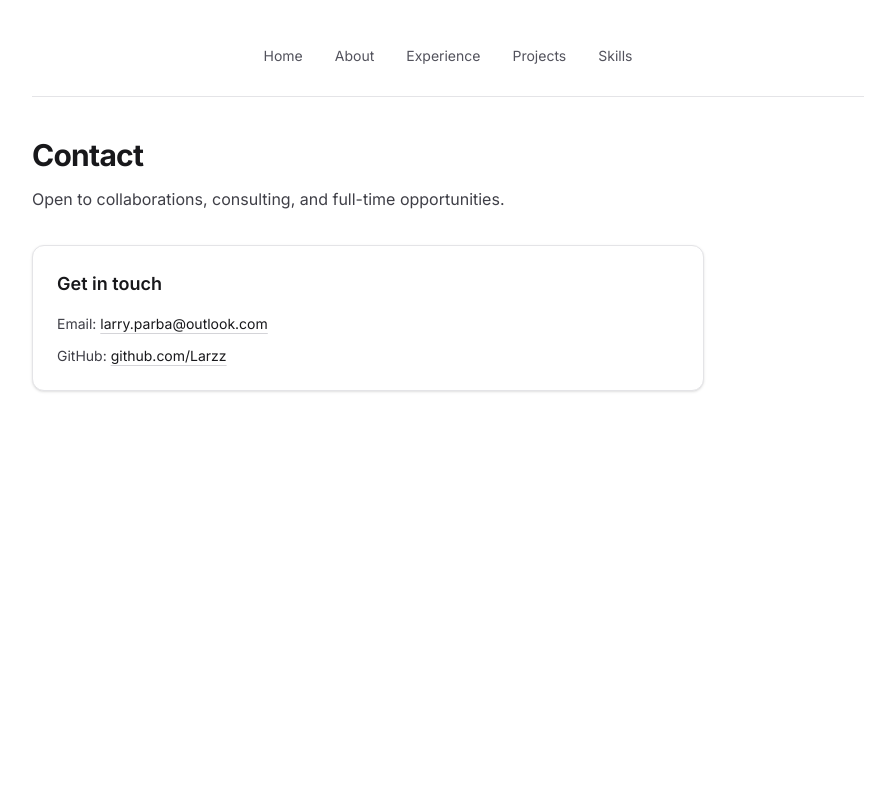
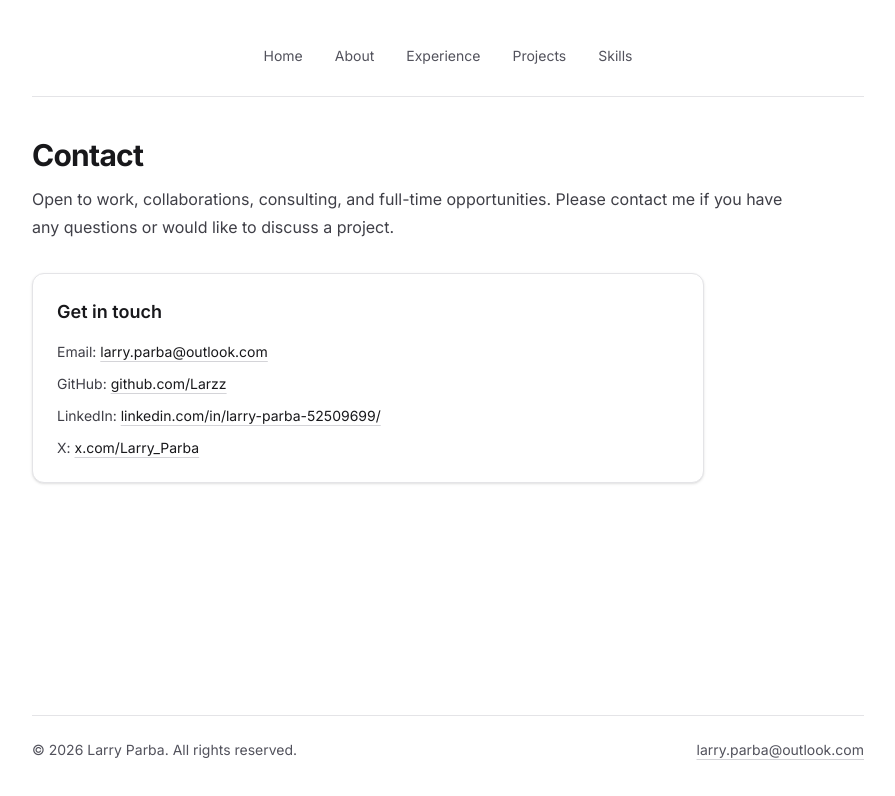
Before and after one commit to Larzz/larryparba.com, a Next.js app: page /contact in a window 1280 px wide. Shown: the top 796 px of the page, without its empty margins (192-1087 px from the left). Built offline with nearby package versions, Linux system fonts and the light colour scheme.

Commit message:
remove line and fix the heading add footer

```diff
--- a/app/contact/page.tsx
+++ b/app/contact/page.tsx
@@ -9,7 +9,7 @@ export default function ContactPage () {
 			<section>
 				<h1 className='text-3xl font-bold tracking-tight text-zinc-900 dark:text-zinc-100'>Contact</h1>
 				<p className='mt-3 max-w-3xl text-base leading-7 text-zinc-700 dark:text-zinc-200'>
-					Open to collaborations, consulting, and full-time opportunities.
+					Open to work, collaborations, consulting, and full-time opportunities. Please contact me if you have any questions or would like to discuss a project.
 				</p>
 			</section>
 
@@ -36,6 +36,32 @@ export default function ContactPage () {
 							github.com/Larzz
 						</Link>
 					</p>
+
+					<p>
+						LinkedIn:{' '}
+						<Link
+							href={profile.linkedin}
+							target='_blank'
+							rel='noreferrer'
+							className='text-zinc-900 dark:text-zinc-100 underline decoration-zinc-300 dark:decoration-zinc-700 underline-offset-4 transition-colors hover:text-rose-500'
+						>
+							linkedin.com/in/larry-parba-52509699/
+						</Link>
+					</p>
+
+					<p>
+						X:{' '}
+						<Link
+							href={profile.twitter}
+							target='_blank'
+							rel='noreferrer'
+							className='text-zinc-900 dark:text-zinc-100 underline decoration-zinc-300 dark:decoration-zinc-700 underline-offset-4 transition-colors hover:text-rose-500'
+						>
+							x.com/Larry_Parba
+						</Link>
+					</p>
+
+
 				</div>
 			</section>
 		</SiteShell>
--- a/app/globals.css
+++ b/app/globals.css
@@ -35,6 +35,11 @@
   }
 }
 
+
+w-line {
+  width: calc(var(--spacing) * 20)
+}
+
 body {
   background: var(--background);
   color: var(--foreground);
--- a/app/page.tsx
+++ b/app/page.tsx
@@ -1,99 +1,118 @@
-import Link from 'next/link'
+import Link from "next/link";
 
-import { SectionCard } from '@/components/site/section-card'
-import { SiteShell } from '@/components/site/site-shell'
-import { ThemeToggle } from '@/components/site/theme-toggle'
-import { coreCompetencies, experience, profile } from '@/lib/resume-data'
+import { SectionCard } from "@/components/site/section-card";
+import { SiteShell } from "@/components/site/site-shell";
+import { ThemeToggle } from "@/components/site/theme-toggle";
+import { coreCompetencies, experience, profile } from "@/lib/resume-data";
 
-import { faXTwitter, faLinkedin, faGithub } from '@fortawesome/free-brands-svg-icons';
-import { faEnvelope } from '@fortawesome/free-solid-svg-icons';
-import { FontAwesomeIcon } from '@fortawesome/react-fontawesome';
+import {
+  faXTwitter,
+  faLinkedin,
+  faGithub,
+} from "@fortawesome/free-brands-svg-icons";
+import { faEnvelope } from "@fortawesome/free-solid-svg-icons";
+import { FontAwesomeIcon } from "@fortawesome/react-fontawesome";
 
-export default function Page () {
+export default function Page() {
   return (
     <SiteShell>
-			<section className='space-y-6 border-b border-zinc-200 pb-10 dark:border-zinc-800'>
+      <section className="space-y-6 border-b  border-zinc-200 pb-10 dark:border-zinc-800">
 
-				<div className='h-1 w-20 rounded-full bg-rose-300' />
-				<p className='text-sm font-medium uppercase tracking-wide text-zinc-500 dark:text-zinc-400'>
+
+        <h1 className="text-4xl font-bold tracking-tight text-zinc-900 dark:text-zinc-100 sm:text-5xl">
+          {profile.name}
+		  <p className="mt-2 text-sm font-medium uppercase tracking-wide text-zinc-500 dark:text-zinc-400">
           Web Application Developer
         </p>
-				<h1 className='text-4xl font-bold tracking-tight text-zinc-900 dark:text-zinc-100 sm:text-5xl'>
-					{profile.name}
         </h1>
-				<p className='text-base leading-7 text-zinc-600 dark:text-zinc-300'>{profile.title}</p>
-				<p className='max-w-3xl text-base leading-7 text-zinc-700 dark:text-zinc-200'>
+        <p className="text-base leading-7 text-zinc-600 dark:text-zinc-300">
+          {profile.title}
+        </p>
+        <p className="max-w-3xl text-base leading-7 text-zinc-700 dark:text-zinc-200">
           {profile.summary}
         </p>
-				<div className='flex flex-wrap items-center gap-5 text-sm'>
+
+        <div className="flex flex-wrap items-center justify-between gap-4">
+
+          <div className="flex flex-wrap items-center gap-5 text-sm">
             <Link
               href={profile.github}
-						target='_blank'
-						rel='noreferrer'
-						aria-label='GitHub'
-						className='inline-flex text-[#181717] transition-opacity hover:opacity-80 dark:text-zinc-100'
+              target="_blank"
+              rel="noreferrer"
+              aria-label="GitHub"
+              className="inline-flex text-[#181717] transition-opacity hover:opacity-80 dark:text-zinc-100"
             >
-						<FontAwesomeIcon icon={faGithub} className='h-7 w-7' />
+              <FontAwesomeIcon icon={faGithub} className="h-7 w-7" />
             </Link>
             <Link
               href={`mailto:${profile.email}`}
-						aria-label='Email'
-						className='inline-flex text-[#0078d4] transition-opacity hover:opacity-80'
+              aria-label="Email"
+              className="inline-flex text-[#0078d4] transition-opacity hover:opacity-80"
             >
-						<FontAwesomeIcon icon={faEnvelope} className='h-7 w-7' />
+              <FontAwesomeIcon icon={faEnvelope} className="h-7 w-7" />
             </Link>
             <Link
               href={profile.linkedin}
-						target='_blank'
-						rel='noreferrer'
-						aria-label='LinkedIn'
-						className='inline-flex text-[#0a66c2] transition-opacity hover:opacity-80'
+              target="_blank"
+              rel="noreferrer"
+              aria-label="LinkedIn"
+              className="inline-flex text-[#0a66c2] transition-opacity hover:opacity-80"
             >
-						<FontAwesomeIcon icon={faLinkedin} className='h-7 w-7' />
+              <FontAwesomeIcon icon={faLinkedin} className="h-7 w-7" />
             </Link>
             <Link
               href={profile.twitter}
-						target='_blank'
-						rel='noreferrer'
-						aria-label='X'
-						className='inline-flex text-black transition-opacity hover:opacity-80 dark:text-zinc-100'
+              target="_blank"
+              rel="noreferrer"
+              aria-label="X"
+              className="inline-flex text-black transition-opacity hover:opacity-80 dark:text-zinc-100"
             >
-						<FontAwesomeIcon icon={faXTwitter} className='h-7 w-7' />
+              <FontAwesomeIcon icon={faXTwitter} className="h-7 w-7" />
             </Link>
           </div>
+          <div className="flex flex-wrap pt-1">
+            <button
+              type="button"
+              className="inline-flex text-zinc-900 underline decoration-zinc-300 underline-offset-4 transition-colors hover:text-rose-500 dark:text-zinc-100 dark:decoration-zinc-700"
+            >
+              <Link href="/contact">Hire me</Link>
+            </button>
+          </div>
+
+        </div>
+
       </section>
 
-			<section className='mt-10 grid gap-6 md:grid-cols-2'>
-				<SectionCard title='Core Competencies'>
-					<ul className='space-y-2 text-sm leading-6 text-zinc-700 dark:text-zinc-200'>
+      <section className="mt-10 grid gap-6 md:grid-cols-2">
+        <SectionCard title="Core Competencies">
+          <ul className="space-y-2 text-sm leading-6 text-zinc-700 dark:text-zinc-200">
             {coreCompetencies.slice(0, 5).map((competency) => (
               <li key={competency}>- {competency}</li>
             ))}
           </ul>
         </SectionCard>
 
-				<SectionCard title='Recent Role'>
-					<div className='space-y-3 text-sm text-zinc-700 dark:text-zinc-200'>
-						<p className='font-medium text-zinc-900 dark:text-zinc-100'>
+        <SectionCard title="Recent Role">
+          <div className="space-y-3 text-sm text-zinc-700 dark:text-zinc-200">
+            <p className="font-medium text-zinc-900 dark:text-zinc-100">
               {experience[0].role} at {experience[0].company}
             </p>
             <p>
               {experience[0].location} | {experience[0].period}
             </p>
-						<p className='leading-6'>{experience[0].summary}</p>
+            <p className="leading-6">{experience[0].summary}</p>
             <Link
-							href='/experience'
-							className='inline-flex text-zinc-900 underline decoration-zinc-300 underline-offset-4 transition-colors hover:text-rose-500 dark:text-zinc-100 dark:decoration-zinc-700'
+              href="/experience"
+              className="inline-flex text-zinc-900 underline decoration-zinc-300 underline-offset-4 transition-colors hover:text-rose-500 dark:text-zinc-100 dark:decoration-zinc-700"
             >
               View full experience
             </Link>
           </div>
         </SectionCard>
-				<div className='flex text-center'>
+        <div className="flex text-center">
           <ThemeToggle />
         </div>
       </section>
-
     </SiteShell>
-	)
+  );
 }
--- a/components/site/site-shell.tsx
+++ b/components/site/site-shell.tsx
@@ -19,6 +19,7 @@ interface SiteShellProps {
 
 export function SiteShell ({ children }: SiteShellProps) {
 	const pathname = usePathname()
+	const currentYear = new Date().getFullYear()
 
 	return (
 		<div className='mx-auto flex w-full max-w-4xl flex-1 flex-col px-6 py-10 sm:px-8'>
@@ -51,6 +52,17 @@ export function SiteShell ({ children }: SiteShellProps) {
 			</header>
 
 			<main className='py-10'>{children}</main>
+			<footer className='mt-auto border-t border-zinc-200 pt-6 text-sm text-zinc-600 dark:border-zinc-800 dark:text-zinc-300'>
+				<div className='flex flex-wrap items-center justify-between gap-3'>
+					<p>© {currentYear} Larry Parba. All rights reserved.</p>
+					<Link
+						href='mailto:larry.parba@outlook.com'
+						className='underline decoration-zinc-300 underline-offset-4 transition-colors hover:text-rose-500 dark:decoration-zinc-700'
+					>
+						larry.parba@outlook.com
+					</Link>
+				</div>
+			</footer>
 		</div>
 	)
 }
```
Lines whose indentation alone changed are shown as unchanged.
